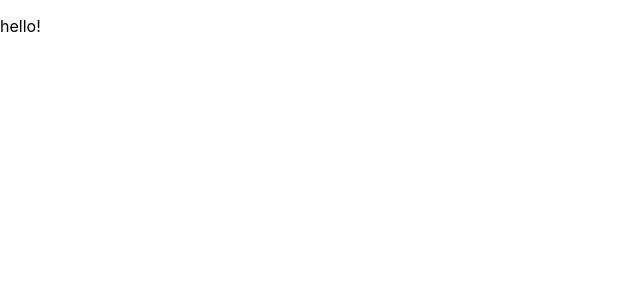
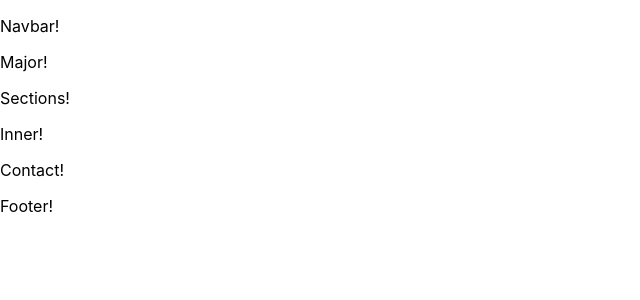
Before and after one commit to seonzeti/CNT_React_TEST, a React (Create React App) app: page / in a window 1280 px wide. Shown: the top 300 px of the page, without its empty margins (0-640 px from the left). Built offline with nearby package versions, Linux system fonts and the light colour scheme.

Commit message:
- 210907 jsx separation & write txt

```diff
--- a/src/app.jsx
+++ b/src/app.jsx
@@ -2,6 +2,11 @@
 import React from 'react';
 // import axios from 'axios';
 import Navbar from './components/navbar';
+import Major from './components/major';
+import Sections from './components/sections';
+import Inner from './components/inner';
+import Contact from './components/contact';
+import Footer from './components/footer';
 
 
 // let title = "A responsive site template designed by HTML5 UP and released under the Creative Commons.";
@@ -32,7 +37,13 @@ const App = () => {
 
         <>
             <Navbar></Navbar>
-        </>
+            <Major></Major>
+            <Sections></Sections>
+            <Inner></Inner>
+            <Contact></Contact>
+            <Footer></Footer>
+
+            </>
 
 
     );
--- a/src/components/contact.jsx
+++ b/src/components/contact.jsx
@@ -0,0 +1,11 @@
+import React, { PureComponent } from 'react';
+
+class Contact extends PureComponent {
+render() {
+    return (
+      <p>Contact!</p>
+    );
+  }
+}
+
+export default Contact;
--- a/src/components/footer.jsx
+++ b/src/components/footer.jsx
@@ -0,0 +1,11 @@
+import React, { PureComponent } from 'react';
+
+class Footer extends PureComponent {
+render() {
+    return (
+      <p>Footer!</p>
+    );
+  }
+}
+
+export default Footer;
--- a/src/components/inner.jsx
+++ b/src/components/inner.jsx
@@ -0,0 +1,11 @@
+import React, { PureComponent } from 'react';
+
+class Inner extends PureComponent {
+render() {
+    return (
+      <p>Inner!</p>
+    );
+  }
+}
+
+export default Inner;
--- a/src/components/major.jsx
+++ b/src/components/major.jsx
@@ -0,0 +1,11 @@
+import React, { PureComponent } from 'react';
+
+class Major extends PureComponent {
+render() {
+    return (
+      <p>Major!</p>
+    );
+  }
+}
+
+export default Major;
--- a/src/components/navbar.jsx
+++ b/src/components/navbar.jsx
@@ -3,7 +3,7 @@ import React, { PureComponent } from 'react';
 class Navbar extends PureComponent {
 render() {
     return (
-      <p>hello!</p>
+      <p>Navbar!</p>
     );
   }
 }
--- a/src/components/sections.jsx
+++ b/src/components/sections.jsx
@@ -0,0 +1,11 @@
+import React, { PureComponent } from 'react';
+
+class Sections extends PureComponent {
+render() {
+    return (
+      <p>Sections!</p>
+    );
+  }
+}
+
+export default Sections;
```
